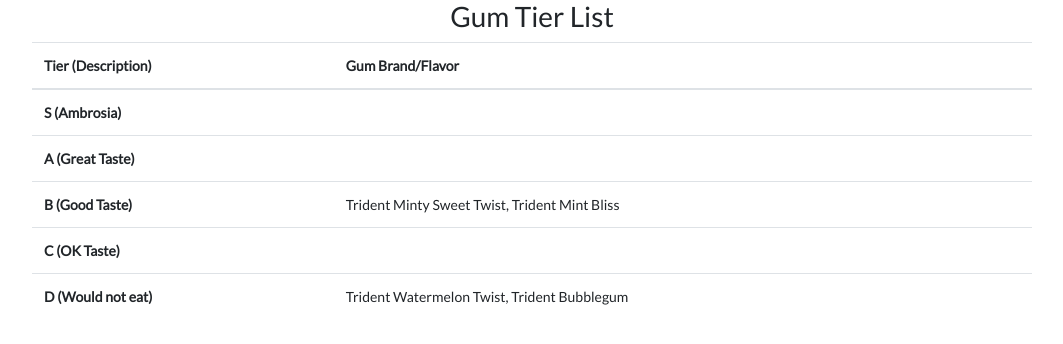
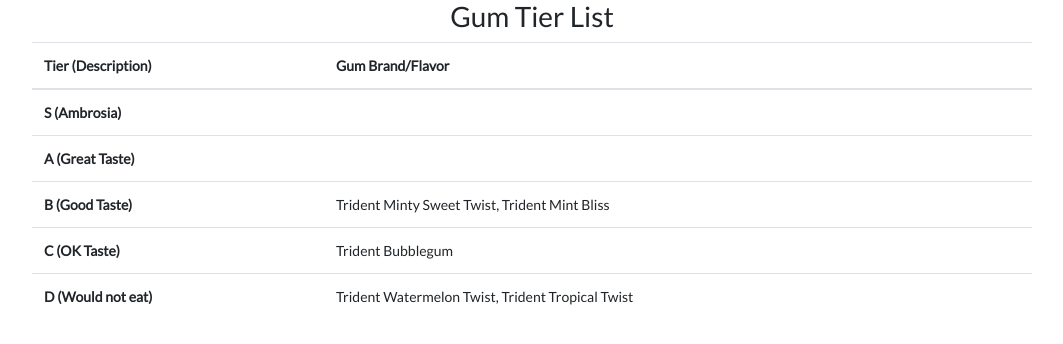
Before and after one commit to twigtheoracle/twigtheoracle.com, a Django app: template website/mysite/templates/thoughts/Gum Tier List.html in a window 1280 px wide. Shown: the part 70-414 px from the top of the page, without its empty margins (108-1171 px from the left). Run offline with Django 3.2, Linux system fonts and the light colour scheme; the template is opened without the code that fills it, so the values that code supplies are empty; some libraries are stand-ins or nearby versions.

Commit message:
Update Gum Tier List.html

```diff
--- a/website/mysite/templates/thoughts/Gum Tier List.html
+++ b/website/mysite/templates/thoughts/Gum Tier List.html
@@ -6,7 +6,7 @@
 
 {% block other-head %}
 <meta name="creation-date" content="2023-05-16">
-<meta name="modification-date" content="2023-05-31">
+<meta name="modification-date" content="2023-06-09">
 {% endblock %}
 
 {% block pagetitle %}Gum Tier List{% endblock %}
@@ -37,11 +37,11 @@
         </tr>
         <tr>
             <th>C (OK Taste)</th>
-            <td></td>
+            <td>Trident Bubblegum</td>
         </tr>
         <tr>
             <th>D (Would not eat)</th>
-            <td>Trident Watermelon Twist, Trident Bubblegum</td>
+            <td>Trident Watermelon Twist, Trident Tropical Twist</td>
         </tr>
     </tbody>
     </table>
```
